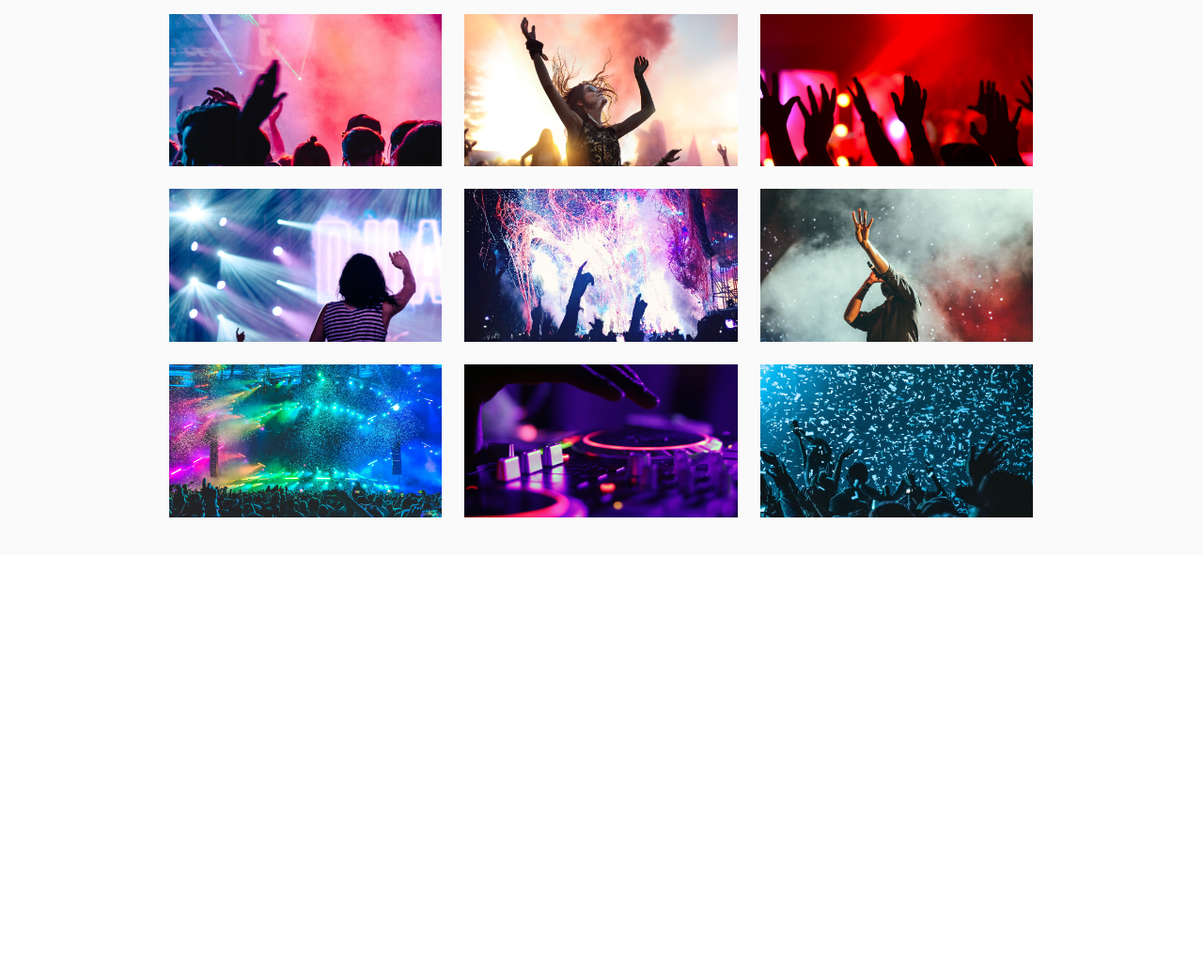
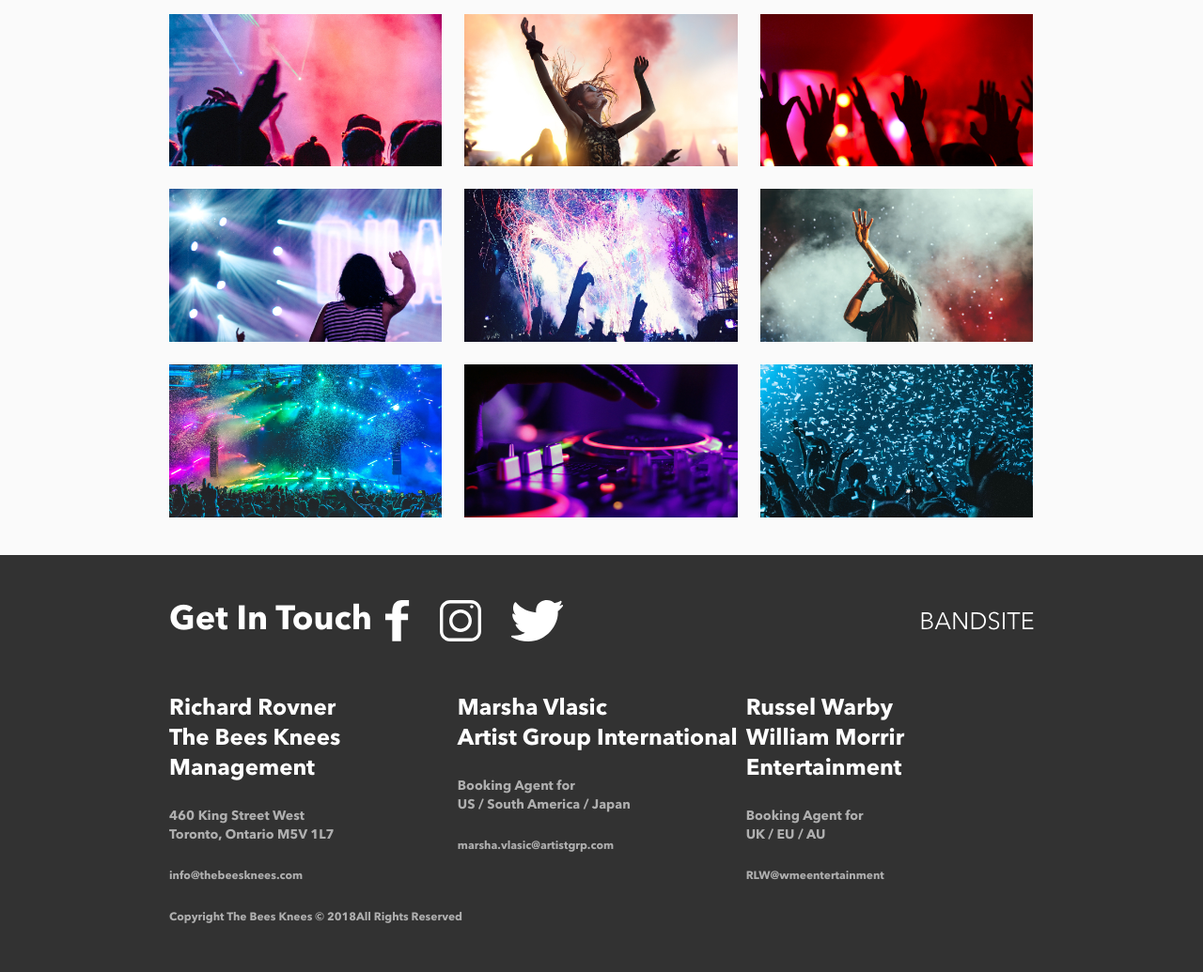
Before and after one commit to PhoebeYCLo/BandSite, a plain HTML site: page sprint-1/index.html in a window 1280 px wide. Shown: the part 2175-3210 px from the top of the page at 94% size. Before the commit the page ends 2766 px from the top, so only its background shows below. Drawn offline with Linux system fonts and the light colour scheme.

Commit message:
Sprint 1 completed

```diff
--- a/sprint-1/index.html
+++ b/sprint-1/index.html
@@ -107,7 +107,77 @@
                 </div>
             </div>
         </section>
+    </main>
 
-    </main>
+    <footer class="footer">
+        <div class="footer__content container">
+            <div class="footer__media-info">
+                <h1 class="footer__header">Get In Touch</h1>
+                <div class="footer__media-container">
+                    <img src="/assets/Icons/SVG/Icon-facebook.svg" alt="BandSite Facebook" class="footer__media-icon">
+                    <img src="/assets/Icons/SVG/Icon-instagram.svg" alt="BandSite Instagram" class="footer__media-icon">
+                    <img src="/assets/Icons/SVG/Icon-twitter.svg" alt="BandSite Twitter" class="footer__media-icon">
+                </div>
+                <div class="footer__logo-container">
+                    <img src="/assets/Logo/Logo-bandsite.svg" alt="BandSite Logo" class="footer__logo">
+                </div>
+            </div>
+
+            <div class="footer__contact">
+                <div class="footer__contact--col-container">
+                    <h2 class="footer__contact-name">
+                        Richard Rovner<br>
+                        The Bees Knees Management
+                    </h2>
+                    <h4 class="footer__contact-location">
+                        460 King Street West<br>
+                        Toronto, Ontario M5V 1L7
+                    </h4>
+                    <a href="mailto:info@thebeesknees.com">
+                        <h5 class="footer__contact-email">
+                            info@thebeesknees.com
+                        </h5>
+                    </a>
+                </div>
+
+                <div class="footer__contact--col-container">
+                    <h2 class="footer__contact-name">
+                        Marsha Vlasic<br>
+                        Artist Group International
+                    </h2>
+                    <h4 class="footer__contact-location">
+                        Booking Agent for<br>
+                        US / South America / Japan
+                    </h4>
+                    <a href="mailto:marsha.vlasic@artistgrp.com">
+                        <h5 class="footer__contact-email">
+                            marsha.vlasic@artistgrp.com
+                        </h5>
+                    </a>
+                </div>
+
+                <div class="footer__contact--col-container">
+                    <h2 class="footer__contact-name">
+                        Russel Warby<br>
+                        William Morrir Entertainment
+                    </h2>
+                    <h4 class="footer__contact-location">
+                        Booking Agent for<br>
+                        UK / EU / AU
+                    </h4>
+                    <a href="mailto:RLW@wmeentertainment">
+                        <h5 class="footer__contact-email">
+                            RLW@wmeentertainment
+                        </h5>
+                    </a>
+                </div>
+            </div>
+
+            <div class="footer__copyright-container">
+                <h5 class="footer__copyright">Copyright The Bees Knees © 2018</h5>
+                <h5 class="footer__copyright">All Rights Reserved</h5>
+            </div>
+        </div>
+    </footer>
 </body>
 </html>
--- a/sprint-1/styles/main.scss
+++ b/sprint-1/styles/main.scss
@@ -6,6 +6,7 @@
 @import './partials/hero';
 @import './partials/about';
 @import './partials/gallery';
+@import './partials/footer';
 
 *{
     box-sizing: border-box;
@@ -56,3 +57,20 @@ p{
         line-height: 1.375rem;
     }
 }
+
+h4{
+    font-size: 0.8125rem;
+    line-height: 1.125rem;
+    color: $color-silver;
+
+    @include tablet{
+        font-size: 0.875rem;
+        line-height: 1.25rem;
+    }
+}
+
+h5{
+    font-size: 0.75rem;
+    line-height: 1.25rem;
+    color: $color-silver;
+}
--- /dev/null
+++ b/sprint-1/styles/partials/_footer.scss
@@ -0,0 +1,93 @@
+.footer{
+    color: $color-white;
+    background-color: $color-black;
+    padding: 3rem 0;
+
+    h1,
+    h2{
+        color: $color-white;
+    }
+
+    &__media-info,
+    &__contact,
+    &__copyright-container{
+        display: flex;
+        flex-wrap: wrap;
+        flex-direction: column;
+
+        @include tablet{
+            flex-direction: row;
+        }
+    }
+
+    &__media{
+
+        &-info{
+        margin-bottom: 3.5rem;
+        }
+
+        &-container{
+            display: flex;
+        }
+
+        &-icon{
+            width: initial;
+            margin-right: 32px;
+        }
+    }
+
+    &__header{
+        margin-bottom: 2rem;
+
+        @include tablet{
+            width: 33.3%;
+            margin-bottom: 0;
+        }
+
+        @include desktop{
+            width: 25%;
+        }
+    }
+
+
+
+    &__logo{
+        display: none;
+
+        @include tablet{
+            display: block;
+            width: 120px;
+            height: 24px;
+        }
+
+        &-container{
+            display: flex;
+            align-items: center;
+            margin-left: auto;
+        }
+    }
+
+    &__contact{
+        justify-content: space-between;
+
+        &-name,
+        &-location,
+        &-email{
+            margin-bottom: 1.5rem;
+        }
+
+        &-name{
+            @include tablet{
+                font-size: 1.3rem;
+            }
+
+            @include desktop{
+                font-size: 1.5rem;
+            }
+        }
+
+        &--col-container{
+            width: 33.3%;
+        }
+    }
+}
```
Also changed, not shown: sprint-1/styles/main.css, sprint-1/styles/main.min.css, 2 other files.
